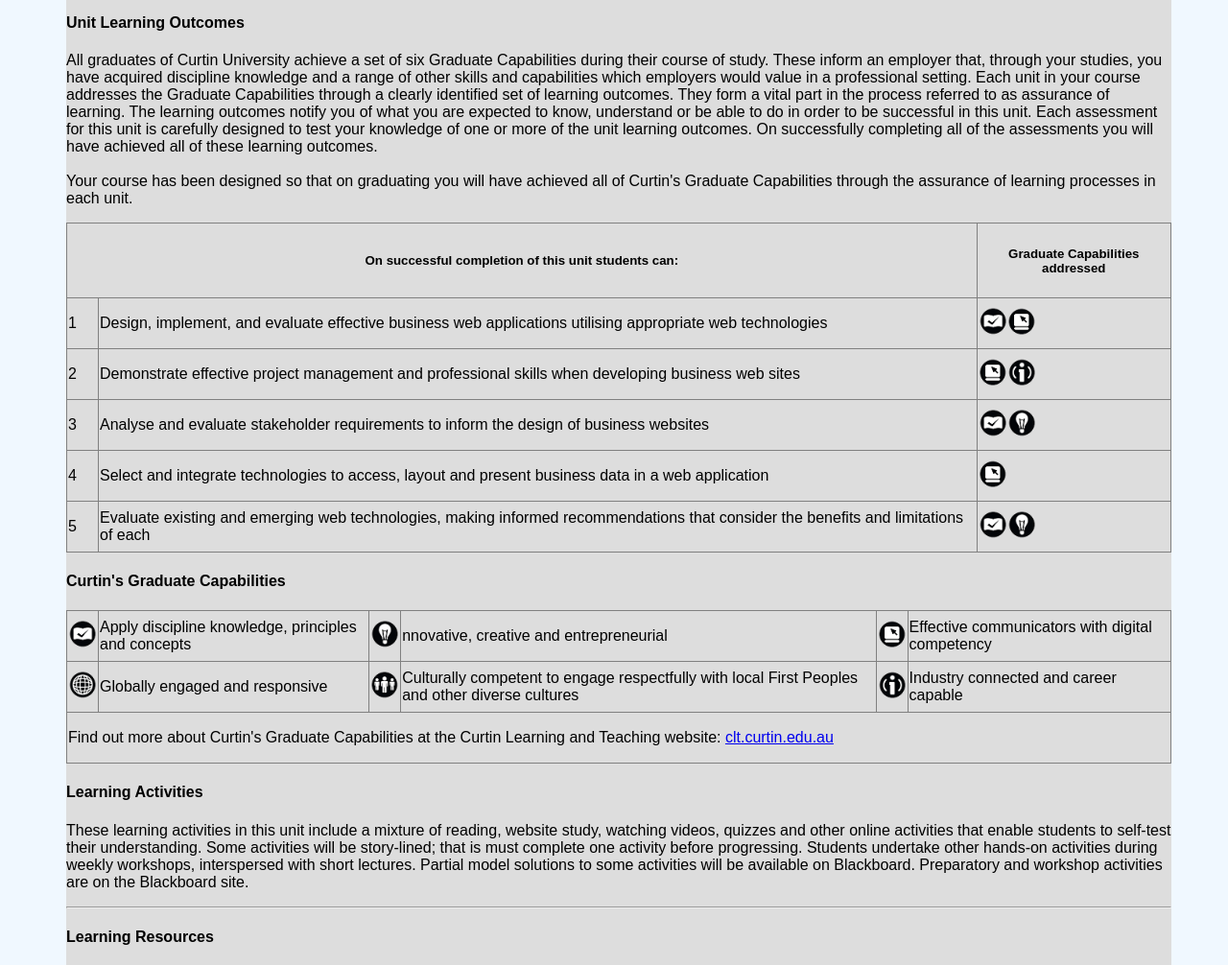
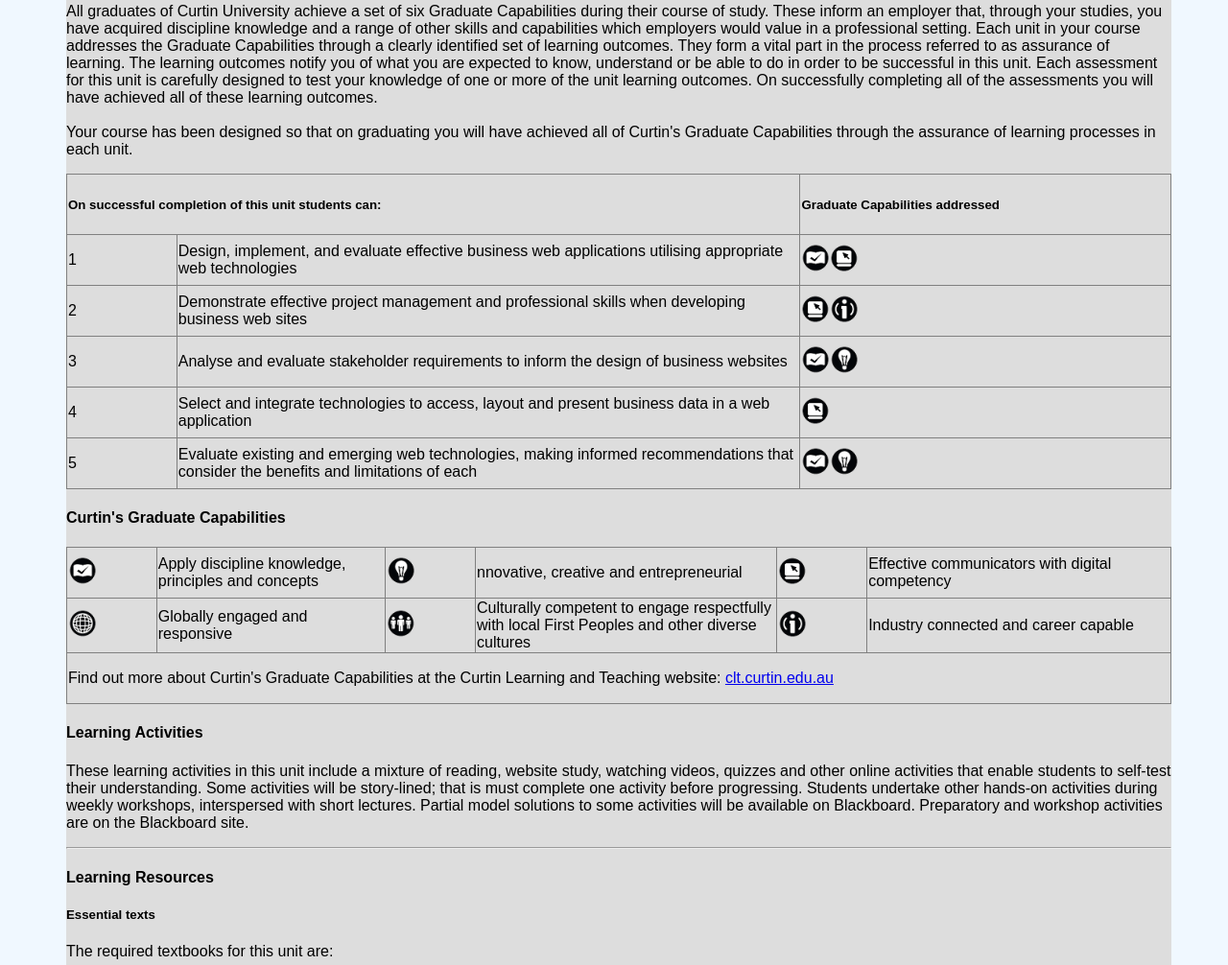
Before and after one commit to ReiferW/ISYS3004_Unit_Outline, a plain HTML site: page index.html in a window 1280 px wide. Shown: the part 1796-2802 px from the top of the page at 96% size. Drawn offline with Linux system fonts and the light colour scheme.

Commit message:
Error fixed through using Html Checker/CSSValidation

```diff
--- a/index.html
+++ b/index.html
@@ -7,20 +7,20 @@
     <meta name = "author" content="Ruifu Wang">
     <meta name = "author" content="ISYS 3004 Unit Outline">
     <link rel = "stylesheet" type="text/css" href="style.css">
-</head>>
+</head>
 
 <body>
     <div class = "header">
         <div class = "topleft"><h4>Faculty of Business and Law<br/>School of Management and Marketing</h4></div>
-        <div class = "topright"><img src = "file/img_01.png" width="306" height="51"></div>
+        <div class = "topright"><img src = "file/img_01.png" width="306" height="51" alt=""></div>
 
     </div>
 
     <div class = "topnav">
-        <a href = "#C1">Abstract</a>
-        <a href = "#C2">Assessment</a>
-        <a href = "#C3">Academic Intergrity</a>
-        <a href = "#C4">Program Calendar</a>
+        <a href="#C1">Abstract</a>
+        <a href="#C2">Assessment</a>
+        <a href="#C3">Academic Intergrity</a>
+        <a href="#C4">Program Calendar</a>
     </div>
 
     <div class = "content">
@@ -29,11 +29,11 @@
             <h3>ISYS3004 Business Web and Mobile Technologies<br/>Semester 1, 2022</h3>
             <hr/>
         </div>
-        <!--try different kinds of CSS format, find that table is the easiest way to achieve my desired layout-->
+
         <div id="C1"></div>
         <table class="a">
-            <tr><td><h5>Unit study package code:</h5></td><td>ISYS3004</td></tr>>
-            <tr><td><h5>Mode of Study:</h5></td>><td>Internal</td></tr>
+            <tr><td><h5>Unit study package code:</h5></td><td>ISYS3004</td></tr>
+            <tr><td><h5>Mode of Study:</h5></td><td>Internal</td></tr>
             <tr><td><h5>Tuition pattern summary:</h5></td><td>Note: For any specific variations to this tuition pattern and for precise information refer to the Learning Activities section.<br/>Computer Laboratory: 1 x 3 Hours Weekly<br/>This unit does not have a fieldwork component.</td></tr>
             <tr><td><h5>Credit Value:</h5></td><td>25.0</td></tr>
             <tr><td><h5>Pre-requisite unit:</h5></td><td>ISYS2001 (v.0) Introduction to Business Programming or any previous version<br/>AND<br/>ISYS2007 (v.0) Database or any previous version</td></tr>
@@ -46,7 +46,9 @@
                 <td><strong>Title:</strong>Dr<br/>
                     <strong>Name:</strong>Michael Borck<br/>
                     <strong>Phone:</strong>+61 8 9266 3976<br/>
-                    <strong>Email:</strong><a href = "mailto: Michael.Borck@curtin.edu.au">Michael.Borck@curtin.edu.au</a><br/>
+                    <strong>Email:</strong><a href="mailto: Michael.Borck@curtin.edu.au">Michael.Borck@curtin.edu.au</a><br/>
+                    <!--Try to realize the function of clicking on the address to go to the function of composing an email. I found the above method on the Internet,
+                        but Html Checker thinks that this method is not allowed, and I don't know how to solve it.-->
                     <strong>Location:</strong>Building: 402 - Room: 720
                 </td>
             </tr>
@@ -56,7 +58,9 @@
                     <strong>Title:</strong>Dr<br/>
                     <strong>Name:</strong>Michael Borck<br/>
                     <strong>Phone:</strong>+61 8 9266 3976<br/>
-                    <strong>Email:</strong><a href = "mailto: Michael.Borck@curtin.edu.au">Michael.Borck@curtin.edu.au</a><br/>
+                    <strong>Email:</strong><a href="mailto: Michael.Borck@curtin.edu.au">Michael.Borck@curtin.edu.au</a><br/>
+                    <!--Try to realize the function of clicking on the address to go to the function of composing an email. I found the above method on the Internet,
+                        but Html Checker thinks that this method is not allowed, and I don't know how to solve it.-->
                     <strong>Location:</strong>Building: 402 - Room: 720
                 </td>
             </tr>
@@ -65,7 +69,9 @@
                 <td><strong>Title:</strong>Dr<br/>
                     <strong>Name:</strong>Jeannie Darmago<br/>
                     <strong>Phone:</strong>Please email<br/>
-                    <strong>Email:</strong><a href= "mailto: FLB-TSUnitAdmin@curtin.edu.au">FLB-TSUnitAdmin@curtin.edu.au</a><br/>
+                    <strong>Email:</strong><a href="mailto: FLB-TSUnitAdmin@curtin.edu.au">FLB-TSUnitAdmin@curtin.edu.au</a><br/>
+                    <!--Try to realize the function of clicking on the address to go to the function of composing an email. I found the above method on the Internet,
+                        but Html Checker thinks that this method is not allowed, and I don't know how to solve it.-->
                     <strong>Location:</strong>Building: Please email - Room: Please email
                 </td>
             </tr>
@@ -115,46 +121,48 @@
             through the assurance of learning processes in each unit.
         </p>
         <table border="1">
+            <!--Html Checker: The border attribute on the table element is obsolete.
+            But if I use CSS it will be more complexed-->
             <tr>
-                <td colspan="2"><h5 align="center">On successful completion of this unit students can:</h5></td
-                    ><td><h5 align="center">Graduate Capabilities addressed</h5></td>
+                <td colspan="2"><h5>On successful completion of this unit students can:</h5></td>
+                <td><h5>Graduate Capabilities addressed</h5></td>
             </tr>
             <tr>
-                <td width="30">1</td><td>Design, implement, and evaluate effective business web applications utilising appropriate web technologies</td>
-                <td><img src="file/img_02.png" width="30" height="30"><img src="file/img_03.png" width="30" height="30"></td>
+                <td>1</td><td>Design, implement, and evaluate effective business web applications utilising appropriate web technologies</td>
+                <td><img src="file/img_02.png" width="30" height="30" alt=""><img src="file/img_03.png" width="30" height="30" alt=""></td>
             </tr>
-            <tr><td width="30">2</td><td>Demonstrate effective project management and professional skills when developing business web sites</td>
-                <td><img src="file/img_03.png" width="30" height="30"><img src="file/img_04.png" width="30" height="30"></td>
+            <tr><td>2</td><td>Demonstrate effective project management and professional skills when developing business web sites</td>
+                <td><img src="file/img_03.png" width="30" height="30" alt=""><img src="file/img_04.png" width="30" height="30" alt=""></td>
             </tr>
             <tr>
-                <td width="30">3</td><td>Analyse and evaluate stakeholder requirements to inform the design of business websites</td>
-                <td><img src="file/img_02.png" width="30" height="30"><img src="file/img_05.png" width="30" height="30"></td>
+                <td>3</td><td>Analyse and evaluate stakeholder requirements to inform the design of business websites</td>
+                <td><img src="file/img_02.png" width="30" height="30" alt=""><img src="file/img_05.png" width="30" height="30" alt=""></td>
             </tr>
             <tr>
-                <td width="30">4</td><td>Select and integrate technologies to access, layout and present business data in a web application</td>
-                <td><img src="file/img_03.png" width="30" height="30"></td>
+                <td>4</td><td>Select and integrate technologies to access, layout and present business data in a web application</td>
+                <td><img src="file/img_03.png" width="30" height="30" alt=""></td>
             </tr>
             <tr>
-                <td width="30">5</td><td>Evaluate existing and emerging web technologies, making informed recommendations that consider the benefits and limitations of each</td>
-                <td><img src="file/img_02.png" width="30" height="30"><img src="file/img_05.png" width="30" height="30"></td>
+                <td>5</td><td>Evaluate existing and emerging web technologies, making informed recommendations that consider the benefits and limitations of each</td>
+                <td><img src="file/img_02.png" width="30" height="30" alt=""><img src="file/img_05.png" width="30" height="30" alt=""></td>
             </tr>
         </table>
         <h4>Curtin's Graduate Capabilities</h4>
         <table border="1">
             <tr>
-                <td><img src="file/img_02.png" width="30" height="30"></td>
+                <td><img src="file/img_02.png" width="30" height="30" alt=""></td>
                 <td>Apply discipline knowledge, principles and concepts</td>
-                <td><img src="file/img_05.png" width="30" height="30"></td>
+                <td><img src="file/img_05.png" width="30" height="30" alt=""></td>
                 <td>nnovative, creative and entrepreneurial</td>
-                <td><img src="file/img_03.png" width="30" height="30"></td>
+                <td><img src="file/img_03.png" width="30" height="30" alt=""></td>
                 <td>Effective communicators with digital competency</td>
             </tr>
             <tr>
-                <td><img src="file/img_06.png" width="30" height="30"></td>
+                <td><img src="file/img_06.png" width="30" height="30" alt=""></td>
                 <td>Globally engaged and responsive</td>
-                <td><img src="file/img_07.png" width="30" height="30"></td>
+                <td><img src="file/img_07.png" width="30" height="30" alt=""></td>
                 <td>Culturally competent to engage respectfully with local First Peoples and other diverse cultures</td>
-                <td><img src="file/img_04.png" width="30" height="30"></td>
+                <td><img src="file/img_04.png" width="30" height="30" alt=""></td>
                 <td>Industry connected and career capable</td>
             </tr>
             <tr><td colspan="6">Find out more about Curtin's Graduate Capabilities at the Curtin Learning and Teaching website: <a href="https://litec.curtin.edu.au/">clt.curtin.edu.au</a></td></tr>
@@ -192,7 +200,7 @@
                 <td><h4>Assessment Extensions Considered?*</h4></td>
             </tr>
             <tr>
-                <td width="20"><h4>1</h4></td>
+                <td><h4>1</h4></td>
                 <td>Web Fundamentals</td>
                 <td>20%</td>
                 <td><strong>Week:</strong>Week 7<br/><strong>Day:</strong>15 April,2022<br/><strong>Time:</strong>23:59</td>
@@ -201,7 +209,7 @@
                 <td>Yes</td>
             </tr>
             <tr>
-                <td width="20"><h4>2</h4></td>
+                <td><h4>2</h4></td>
                 <td>Web Applications</td>
                 <td>40%</td>
                 <td><strong>Week:</strong>Week 13<br/><strong>Day:</strong>Friday 27 May,2022<br/><strong>Time:</strong>23:59</td>
@@ -210,7 +218,7 @@
                 <td>Yes</td>
             </tr>
             <tr>
-                <td width="20"><h4>2</h4></td>
+                <td><h4>2</h4></td>
                 <td>Extended Learing Portfolio</td>
                 <td>40%</td>
                 <td><strong>Week:</strong>Eaminination Period<br/><strong>Day:</strong>TBA<br/><strong>Time:</strong>TBA</td>
@@ -241,36 +249,7 @@
                 portfolio is due during the examination period.
             </li>
         </ol>
-        <!--
-        <table class="indent">
-            <tr>
-                <td><h4>1.</h4></td>
-                <td><strong>Web Fundamentals: </strong>This is a take-home assessment. You will evaluate several websites or web
-                    technologies. Your critique will be submitted as an HTML document incorporating CSS to provide styling.
-                    Your submission will include an embedded image and link to each site critiqued. See the assignment
-                    handout for more information.
-                </td>
-            </tr>
-            <tr>
-                <td><h4>2.</h4></td>
-                <td>
-                    <strong>Web Applications: </strong>This is a take-home assessment. You will implement a simple website using the web
-                    technologies and design principles discussed throughout the semester. See the assignment handout for
-                    more information.
-                </td>
-            </tr>
-            <tr>
-                <td><h4>3.</h4></td>
-                <td>
-                    <strong>Extended Learning Portfolio: </strong>This assessment is a portfolio of your work during the semester plus an
-                    additional task(s). You present a reflective, coherent account of the achievements and demonstrate an
-                    understanding of the ULO evidenced by your work during the semester. You can improve on earlier work
-                    and incorporate any feedback you have received during the semester before submitting the portfolio. The
-                    portfolio is due during the examination period.
-                </td>
-            </tr>
-        </table>
-        -->
+
         <h5>Pass requirements</h5>
         <p>To pass this unit, you must:</p>
         <p class="style-indent">Receive an overall grade of 5 or above (a mark 50% or greater of the overall marks possible); and Submit all assessments.</p>
@@ -298,14 +277,7 @@
             <li>Analysis of the variances between markers and locations</li>
             <li>Second marking of a random sample to check for consistent application of marking criteria and standards </li>
         </ul>
-        <!--
-        <P class="style-indent">
-            Second marking of student work samples near grade boundaries<br/>
-            Second marking of borderline student work; or a process of review and validation of decisions where students have not met the pass requirements<br/>
-            Analysis of the variances between markers and locations<br/>
-            Second marking of a random sample to check for consistent application of marking criteria and standards
-        </p>
-        -->
+
         <h5>Late assessment</h5>
         <p>
             Where the submission of a late assessment <strong>is</strong> permitted, late penalties will be consistently applied in this unit.<br/>
@@ -323,30 +295,7 @@
             </li>
             <li>Assessment items submitted more than 168 hours late (7 calendar days) will receive a mark of zero.</li>
         </ol>
-        <!--
-        <table class="indent">
-            <tr>
-                <td>1.</td>
-                <td>
-                    For assessment items submitted within the first 24 hours after the due date/time, students will be penalised
-                    by a deduction of 5% of the total marks allocated for the assessment task;
-                </td>
-            </tr>
-            <tr>
-                <td>2.</td>
-                <td>
-                    For each additional 24 hour period commenced an additional penalty of 10% of the total marks allocated
-                    for the assessment item will be deducted; and
-                </td>
-            </tr>
-            <tr>
-                <td>3.</td>
-                <td>
-                    Assessment items submitted more than 168 hours late (7 calendar days) will receive a mark of zero.
-                </td>
-            </tr>
-        </table>
-        -->
+
         <p>
             Where late assessment <strong>is NOT</strong> permitted for an assessment item or the entirety of the unit (refer to the
             Assessment Schedule table in this Unit Outline) and the student does not have an approved assessment extension:
@@ -358,38 +307,7 @@
             Where an application for an assessment extension <strong>is</strong> permitted for an assessment item(s) within this unit (refer to
             the Assessment Schedule table in this Unit Outline):
         </p>
-        <!--
-        <table class="indent">
-            <tr>
-                <td>1.</td>
-                <td>A student who is unable to complete an assessment item by/on the due date/time as a result of exceptional
-                    circumstances beyond the student's control, may apply for an assessment extension on the Assessment
-                    Extension Application Form as prescribed by the Academic Registrar. The form is available on the Forms
-                    page at <a href="https://www.curtin.edu.au/students/essentials/forms-documents/forms/">https://www.curtin.edu.au/students/essentials/forms-documents/forms/</a> and also within the student's
-                    OASIS (My Studies tab - Quick Forms) account.
-                </td>
-            </tr>
-            <tr>
-                <td>2.</td>
-                <td>The student will be expected to submit their application for an Assessment Extension with supporting documentation <a href="https://students.connect.curtin.edu.au/app/assessment_extension">via the online form</a>.</td>
-            </tr>
-            <tr>
-                <td>3.</td>
-                <td>
-                    Timely submission of this information supports the assessment process. For applications that are declined,
-                    delayed submission may have significant ramifications on the possible marks awarded.
-                </td>
-            </tr>
-            <tr>
-                <td>4.</td>
-                <td>
-                    An application may be accepted up to five working days after the due date/time of the assessment item
-                    where the student is able to provide a verifiable explanation as to why they were not able to submit the
-                    application prior to the assessment due date/time
-                </td>
-            </tr>
-        </table>
-        -->
+
         <ol type="1">
             <li>
                 A student who is unable to complete an assessment item by/on the due date/time as a result of exceptional
@@ -417,7 +335,7 @@
         <p class="style-indent">All assessment items submitted after the due date/time will be subject to late penalties or receive a mark of
             zero depending on the unit permitting late assessment submissions.
         </p>
-        <!--solve the problem about insert image from local file and transfer Bullet/Numbering to html style-->
+
         <h4>Deferred assessments</h4>
         <p>If your results show that you have been granted a deferred assessment you should immediately check OASIS for details.</p>
         <h4>Further assessment</h4>
@@ -569,7 +487,7 @@
         </p>
         <table border="1">
             <tr>
-                <td><img src="file/img_08.png" width="220" height="56"></td>
+                <td><img src="file/img_08.png" width="220" height="56" alt=""></td>
                 <td>To view previous student feedback about this unit, search for the Unit Summary Report at
                     <a href="https://evaluate.curtin.edu.au/student/unit_search.cfm">https://evaluate.curtin.edu.au/student/unit_search.cfm</a>. See
                     <a href="https://evaluate.curtin.edu.au/info/dates.cfm">https://evaluate.curtin.edu.au/info/dates.cfm</a> to find out when you can <strong>eVALUate</strong> this unit</td>
--- a/style.css
+++ b/style.css
@@ -2,9 +2,8 @@
 Name: style.css
 Author: Ruifu Wang
 Description:
-    1.0
-    Initial Deisgn of the webpage
-Version:1.0
+    layout of the webpage
+Version:4.2
 */
 
 body
@@ -66,13 +65,21 @@ p.style-indent
 .content
 {
     background-color: #ddd;
-/*    padding: 10px;
-    height: 200px;*/
 }
 
-.textbox1{float: left;}
-.textbox2{float: right;}
-.textbox3{text-align: center;}
+.textbox1
+{
+    float: left;
+}
+.textbox2
+{
+    float: right;
+}
+.textbox3
+{
+    text-align: center;
+}
+
 /*table*/
 table
 {
@@ -88,6 +95,13 @@ table.a
     margin-left: 5%;
     margin-right: 5%;
 }
+table.b
+{
+    border-collapse: collapse;
+    width:90%;
+    margin-left: 5%;
+    margin-right: 5%;
+}
 table.calendar
 {
     text-align: center;
@@ -96,6 +110,7 @@ table.calendar
 }
 th,td
 {
+    width: 20px;
     height: 50px;
 }
 /*column*/
```
